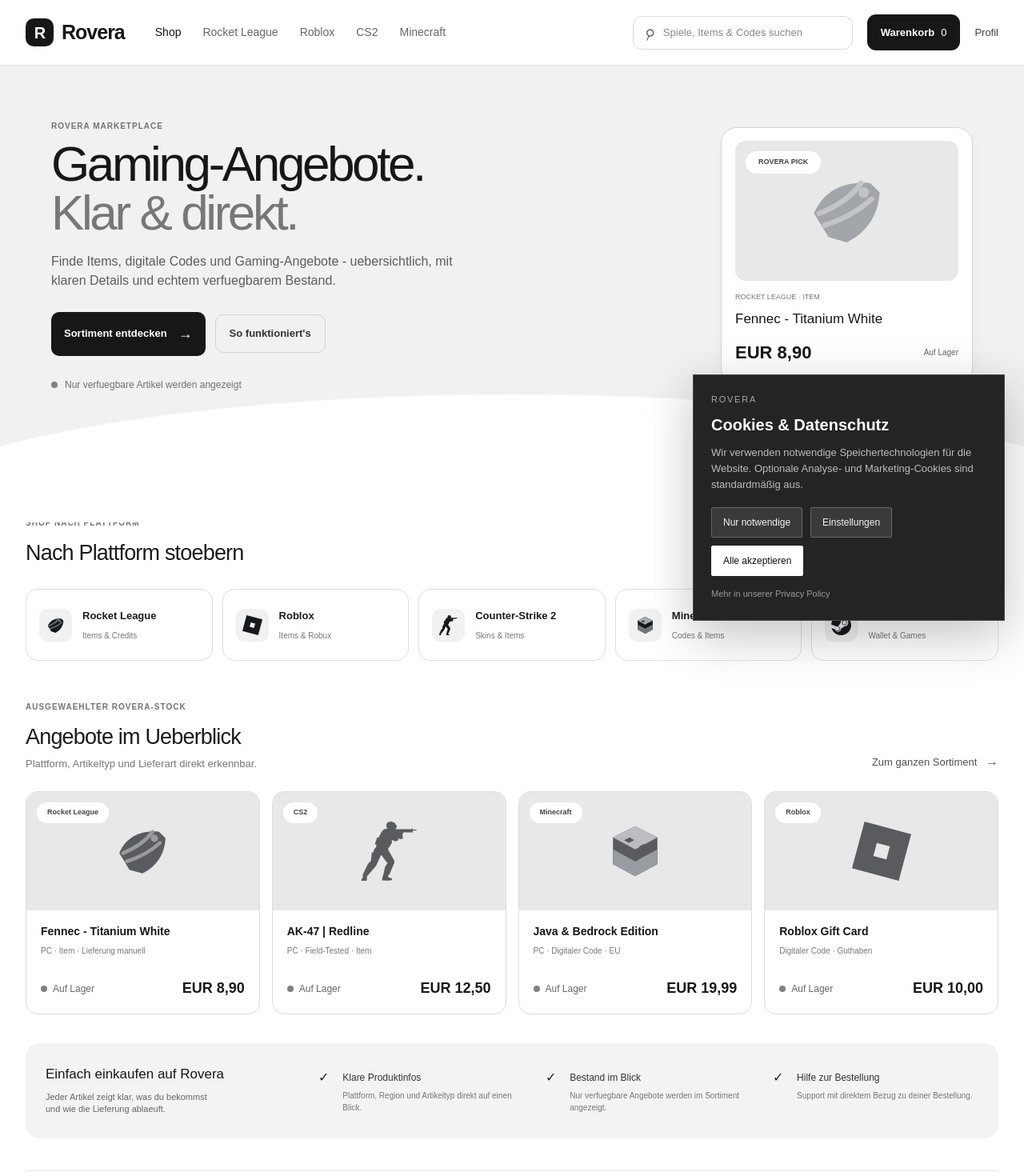
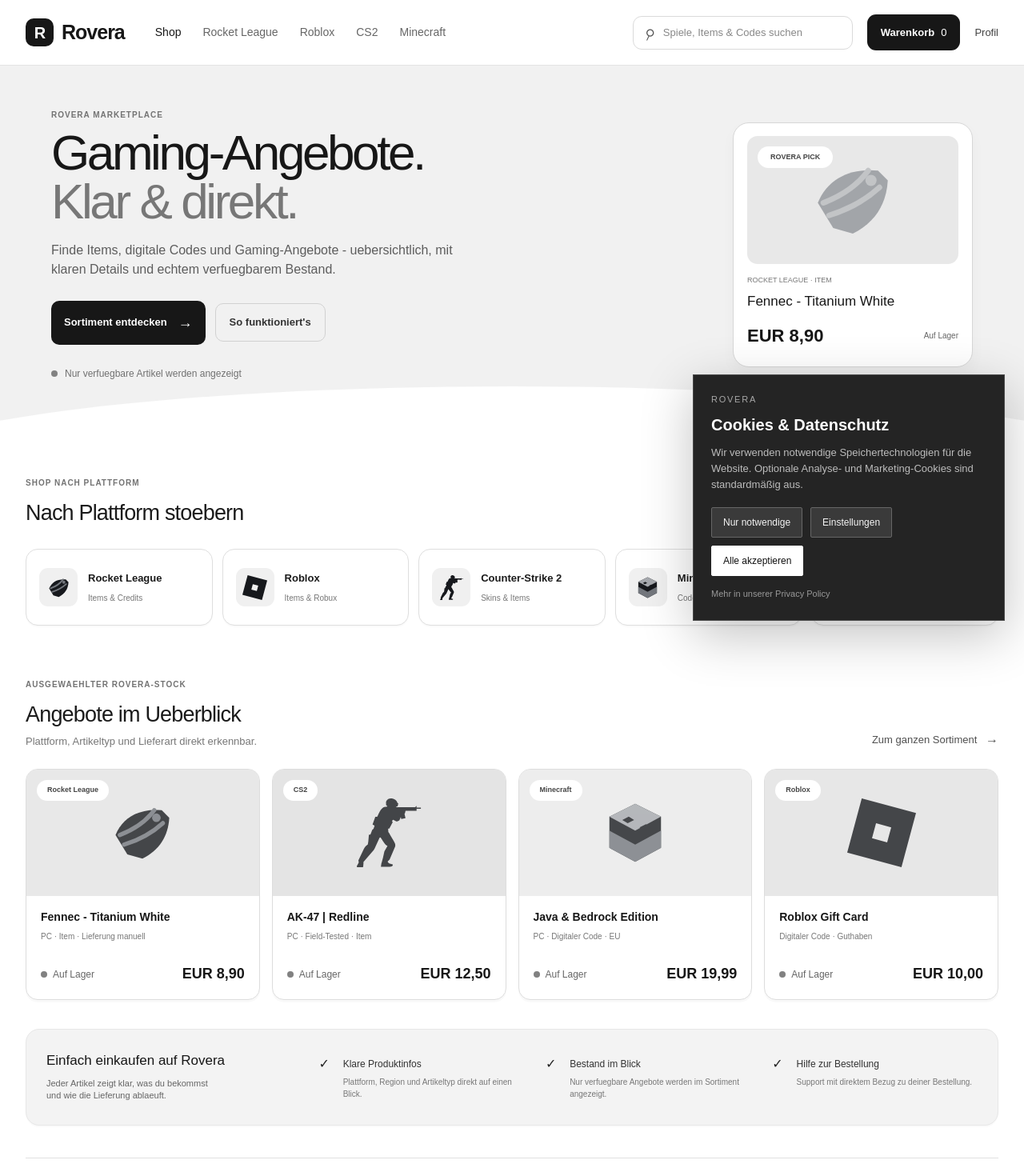
Before and after one commit to sw8tx/rovera, a Next.js app: page / in a window 1280 px wide. Shown: the top 1470 px of the page at 80% size. Built offline with nearby package versions, Linux system fonts and the light colour scheme.

Commit message:
Polish Rovera marketplace layout

```diff
--- a/app/globals.css
+++ b/app/globals.css
@@ -638,3 +638,21 @@ body {
 @media (max-width: 1300px) { .marketplace-content { padding-right: 32px; padding-left: 32px; }.marketplace-hero { margin-right: -32px; margin-left: -32px; padding-right: 64px; padding-left: 64px; } }
 @media (max-width: 900px) { .marketplace-nav { gap: 18px; padding: 0 20px; }.main-links { display: none; }.marketplace-content { padding-right: 20px; padding-left: 20px; }.marketplace-hero { margin-right: -20px; margin-left: -20px; padding: 48px 34px; }.hero-product { width: 270px; }.benefit-strip { grid-template-columns: 1fr 1fr; }.benefit-strip > div:first-child { grid-column: 1 / -1; }.category-grid { grid-template-columns: repeat(3, 1fr); } }
 @media (max-width: 650px) { .marketplace-nav { min-height: 68px; }.brand { font-size: 21px; }.search-box { width: 42px; padding: 0 10px; }.search-box input { display: none; }.cart-button { padding: 11px; font-size: 0; }.cart-button b { font-size: 13px; }.profile-link { display: none; }.marketplace-hero { display: block; padding: 40px 22px 46px; }.hero-product { width: auto; margin: 35px 0 0; }.marketplace-hero h1 { font-size: 43px; }.category-grid, .product-grid { grid-template-columns: repeat(2, 1fr); }.benefit-strip { grid-template-columns: 1fr; }.benefit-strip > div:first-child { grid-column: auto; }.section-heading > a { display: none; }.marketplace-footer { flex-direction: column; gap: 14px; } }
+
+/* Final polish: tighter rhythm, real icon tiles, and clearer product hierarchy. */
+.marketplace-hero { min-height: 350px; padding-top: 54px; padding-bottom: 54px; }
+.marketplace-hero::before { bottom: -58px; height: 105px; }
+.hero-product { width: 300px; }
+.hero-product-art { height: 160px; }
+.hero-product-art img { width: 112px; height: 112px; }
+.section-heading { margin-top: 66px; }
+.category-card { min-height: 96px; box-shadow: 0 2px 0 rgba(0,0,0,.02); }
+.category-icon { width: 48px; height: 48px; background: #f0f0f0; }
+.category-icon img { width: 31px; height: 31px; }
+.product-card { box-shadow: 0 3px 0 rgba(0,0,0,.025); }
+.product-art { min-height: 158px; }
+.product-art img { width: 86px; height: 86px; opacity: .78; }
+.product-card:nth-child(2) .product-art { background: #e4e4e4; }
+.product-card:nth-child(3) .product-art { background: #ededed; }
+.product-card:nth-child(4) .product-art { background: #e7e7e7; }
+.benefit-strip { border: 1px solid #e7e7e7; box-shadow: 0 2px 0 rgba(0,0,0,.02); }
```
